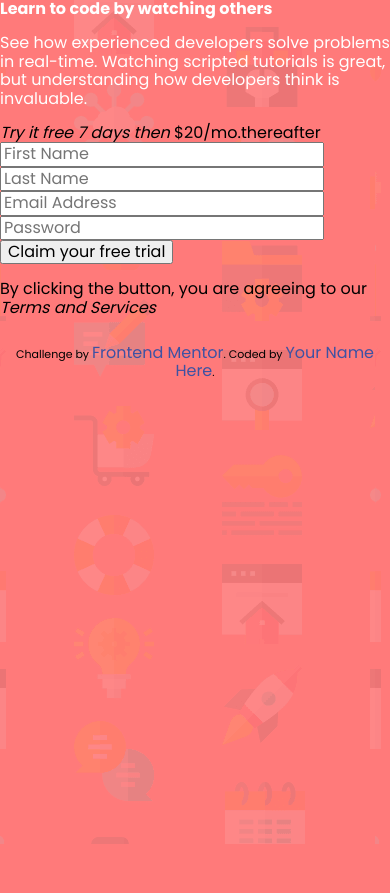
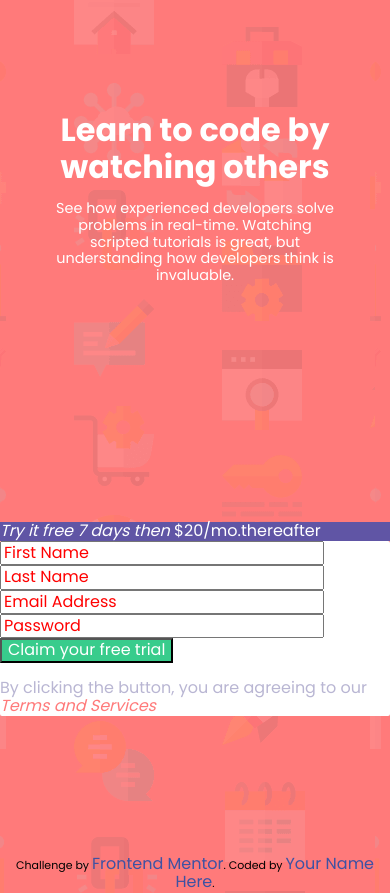
Before and after one commit to JoaoPurificacao/praxis-padrao-projeto, a plain HTML site: page index.html in a window 390 px wide. Before the commit the page ends 844 px from the top, so only its background shows below. Drawn offline with Linux system fonts and the light colour scheme.

Commit message:
Texto Mobile Pronto

```diff
--- a/assets/css/banner__signature.css
+++ b/assets/css/banner__signature.css
@@ -0,0 +1,36 @@
+.banner__signature{
+
+}
+
+.banner__signature__trial{
+    color: rgb(255, 255, 255);
+    background-color: var(--blue);
+}
+
+.banner__signature__form{
+    background-color: rgb(255, 255, 255);
+    border-radius: 2px;
+}
+
+.banner__signature__form p{
+    color: var(--grayishBlue);
+}
+
+
+.banner__signature__form p em{
+    color: var(--red);
+}
+
+.banner__signature__form__input{
+
+}
+
+.banner__signature__form__input::placeholder{
+    color: red;
+}
+
+
+.banner__signature__form__submit{
+    background-color: var(--green);
+    color: rgb(255, 255, 255);
+}
--- a/assets/css/banner__text.css
+++ b/assets/css/banner__text.css
@@ -1,5 +1,5 @@
 .banner__text{
-
+    display: flex;
 }
 
 .banner__text__title{
--- /dev/null
+++ b/assets/css/desktop/banner__signature.css
@@ -0,0 +1,35 @@
+@media screen and (min-width:992px) {
+    .banner__signature{
+
+    }
+
+    .banner__signature__trial{
+
+    }
+
+    .banner__signature__form{
+
+    }
+
+    .banner__signature__form p{
+
+    }
+
+
+    .banner__signature__form p em{
+
+    }
+
+    .banner__signature__form__input{
+
+    }
+
+    .banner__signature__form__input::placeholder{
+
+    }
+
+
+    .banner__signature__form__submit{
+
+    }
+}
--- /dev/null
+++ b/assets/css/desktop/banner__text.css
@@ -0,0 +1,13 @@
+@media screen and (min-width:992px) {
+    .banner__text{
+
+    }
+
+    .banner__text__title{
+
+    }
+
+    .banner__text__p{
+
+    }
+}
--- a/assets/css/mobile/banner.css
+++ b/assets/css/mobile/banner.css
@@ -1,5 +1,9 @@
 @media screen and (max-width:992px) {
     .banner{
+        align-items: center;
+        height: 100vh;
         flex-direction: column;
+        justify-content: space-around;
+        width: 100vw;
     }
 }
--- /dev/null
+++ b/assets/css/mobile/banner__signature.css
@@ -0,0 +1,35 @@
+@media screen and (max-width:992px) {
+    .banner__signature{
+
+    }
+
+    .banner__signature__trial{
+
+    }
+
+    .banner__signature__form{
+
+    }
+
+    .banner__signature__form p{
+
+    }
+
+
+    .banner__signature__form p em{
+
+    }
+
+    .banner__signature__form__input{
+
+    }
+
+    .banner__signature__form__input::placeholder{
+
+    }
+
+
+    .banner__signature__form__submit{
+
+    }
+}
--- /dev/null
+++ b/assets/css/mobile/banner__text.css
@@ -0,0 +1,18 @@
+@media screen and (max-width:992px) {
+    .banner__text{
+        flex-direction: column;
+        justify-content: space-between;
+        align-items: center;
+    }
+
+    .banner__text__title{
+        font-size: 2rem;
+        text-align: center;
+    }
+
+    .banner__text__p{
+        font-size: 0.9rem;
+        text-align: center;
+        width: 75%;
+    }
+}
--- a/index.html
+++ b/index.html
@@ -11,10 +11,15 @@
   <link rel="stylesheet" href="./assets/css/background.css">
   <link rel="stylesheet" href="./assets/css/banner.css">
   <link rel="stylesheet" href="./assets/css/banner__text.css">
+  <link rel="stylesheet" href="./assets/css/banner__signature.css">
   <link rel="stylesheet" href="./assets/css/mobile/background.css">
   <link rel="stylesheet" href="./assets/css/mobile/banner.css">
+  <link rel="stylesheet" href="./assets/css/mobile/banner__text.css">
+  <link rel="stylesheet" href="./assets/css/mobile/banner__signature.css">
   <link rel="stylesheet" href="./assets/css/desktop/background.css">
   <link rel="stylesheet" href="./assets/css/desktop/banner.css">
+  <link rel="stylesheet" href="./assets/css/desktop/banner__text.css">
+  <link rel="stylesheet" href="./assets/css/desktop/banner__signature.css">
 </head>
 <body class="background">
   <main class="banner">
```
